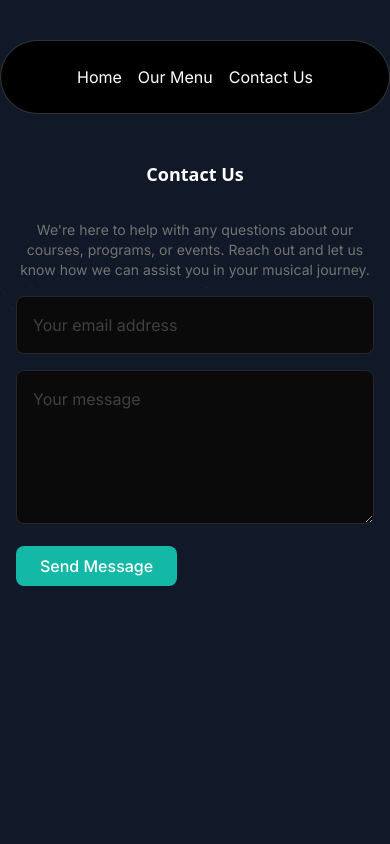
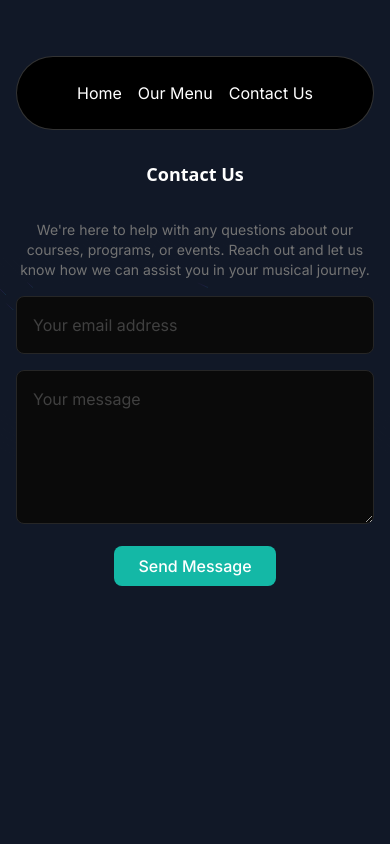
Before and after one commit to IkhlasGadagin/NextReact, a Next.js app: page /contact in a window 390 px wide. Shown: the top 844 px of the page. Built offline with nearby package versions, Linux system fonts and the light colour scheme.

Commit message:
the nav Bar is responsive now

```diff
--- a/src/app/contact/page.jsx
+++ b/src/app/contact/page.jsx
@@ -47,12 +47,14 @@ function MusicSchoolContactUs() {
             rows={5}
             required
           ></textarea>
-          <button
-            type="submit"
-            className="px-6 py-2 rounded-lg bg-teal-500 text-white font-medium hover:bg-teal-600 focus:outline-none focus:ring-2 focus:ring-teal-500 focus:ring-offset-2"
-          >
-            Send Message
-          </button>
+          <div className="flex items-center justify-center">
+            <button
+              type="submit"
+              className="px-6 py-2  rounded-lg bg-teal-500 text-white font-medium hover:bg-teal-600 focus:outline-none focus:ring-2 focus:ring-teal-500 focus:ring-offset-2"
+            >
+              Send Message
+            </button>
+          </div>
         </form>
       </div>
     </div>
--- a/src/components/Navbar.tsx
+++ b/src/components/Navbar.tsx
@@ -7,7 +7,7 @@ import Link from "next/link";
 const Navbar = ({ className }: { className?: string }) => {
     const [active, setActive] = useState<string | null>(null);
   return (
-    <div  className={cn("fixed top-10 inset-x-0 max-w-2xl mx-auto z-50", className)} >
+    <div  className={cn("fixed top-10 inset-x-0 max-w-2xl mx-auto z-50  p-4 md:top-10", className)} >
         <Menu setActive={setActive} >
             <MenuItem setActive={setActive} active={active} item="Home">
                 {/* <HoveredLink href="/">Home</HoveredLink> */}
--- a/src/components/TestimonialCards.tsx
+++ b/src/components/TestimonialCards.tsx
@@ -71,7 +71,8 @@ const TestimonialCards = () => {
       <h2 className="text-center mt-10 text-3xl">
         Hear Our Harmony: Voice of Success
       </h2>
-      <div className="relative flex h-[50rem] w-full items-center justify-center bg-white dark:bg-black">
+      <div className="relative flex min-h-[40rem] md:h-[50rem] w-full items-center justify-center bg-white dark:bg-black">
+      {/* <div className="relative flex h-[50rem] w-full items-center justify-center bg-white dark:bg-black"> */}
         {/* Background Grid */}
         <div
           className={cn(
@@ -86,8 +87,10 @@ const TestimonialCards = () => {
         <div className="pointer-events-none absolute inset-0 flex items-center justify-center bg-white [mask-image:radial-gradient(ellipse_at_center,transparent_20%,black)] dark:bg-black" />
 
         {/* Content */}
-        <div className="relative z-20 bg-gradient-to-b from-neutral-200 to-neutral-500 bg-clip-text py-8 text-transparent text-4xl font-bold sm:text-7xl">
-          <div className="w-full max-w-6xl">
+        <div className="relative z-20 bg-gradient-to-b from-neutral-200 to-neutral-500 bg-clip-text py-4 md:py-8 text-transparent text-2xl md:text-4xl lg:text-7xl font-bold">
+    <div className="w-full max-w-[90vw] md:max-w-6xl">
+        {/* <div className="relative z-20 bg-gradient-to-b from-neutral-200 to-neutral-500 bg-clip-text py-8 text-transparent text-4xl font-bold sm:text-7xl">
+          <div className="w-full max-w-6xl"> */}
             <InfiniteMovingCards
               items={testimonials}
               direction="right"
--- a/src/components/UpcommingWebnars.jsx
+++ b/src/components/UpcommingWebnars.jsx
@@ -11,8 +11,9 @@ const UpcommingWebnars = () => {
                 className='max-w-7xl mx-auto px-4 sm:px-6'>
                 <div className='text-center'>
                     <h2 className='text-base text-teal-600 font-semibold tracking-wide uppercase'>FEATURED WEBNARS</h2>
-                    <p className='mt-2 text-5xl leading-8
-                font-extrabold tracking-tight text-white'>Enhance Your Musical Journey</p>
+                    <p className='mt-2 text-5xl sm:text-3xl leading-8
+                                  font-extrabold tracking-tight text-white sm:text-2xl md:text-3xl lg:text-6xl xl:text-6xl'>
+                                  Enhance Your Musical Journey</p>
                 </div>
                 <div className='mt-10'><Hovercard/></div>
                 <div className='mt-10 text-center'>
```
